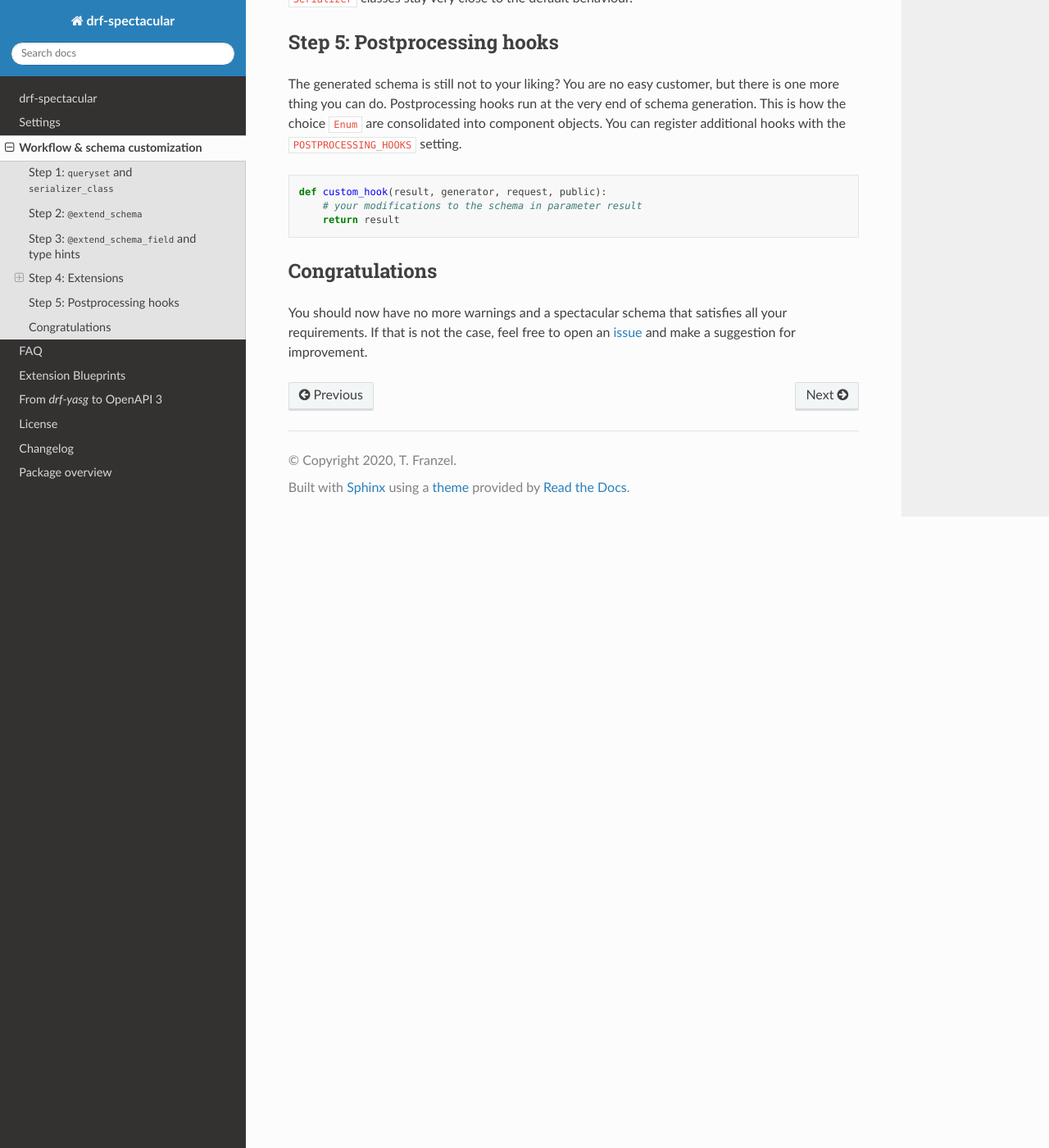
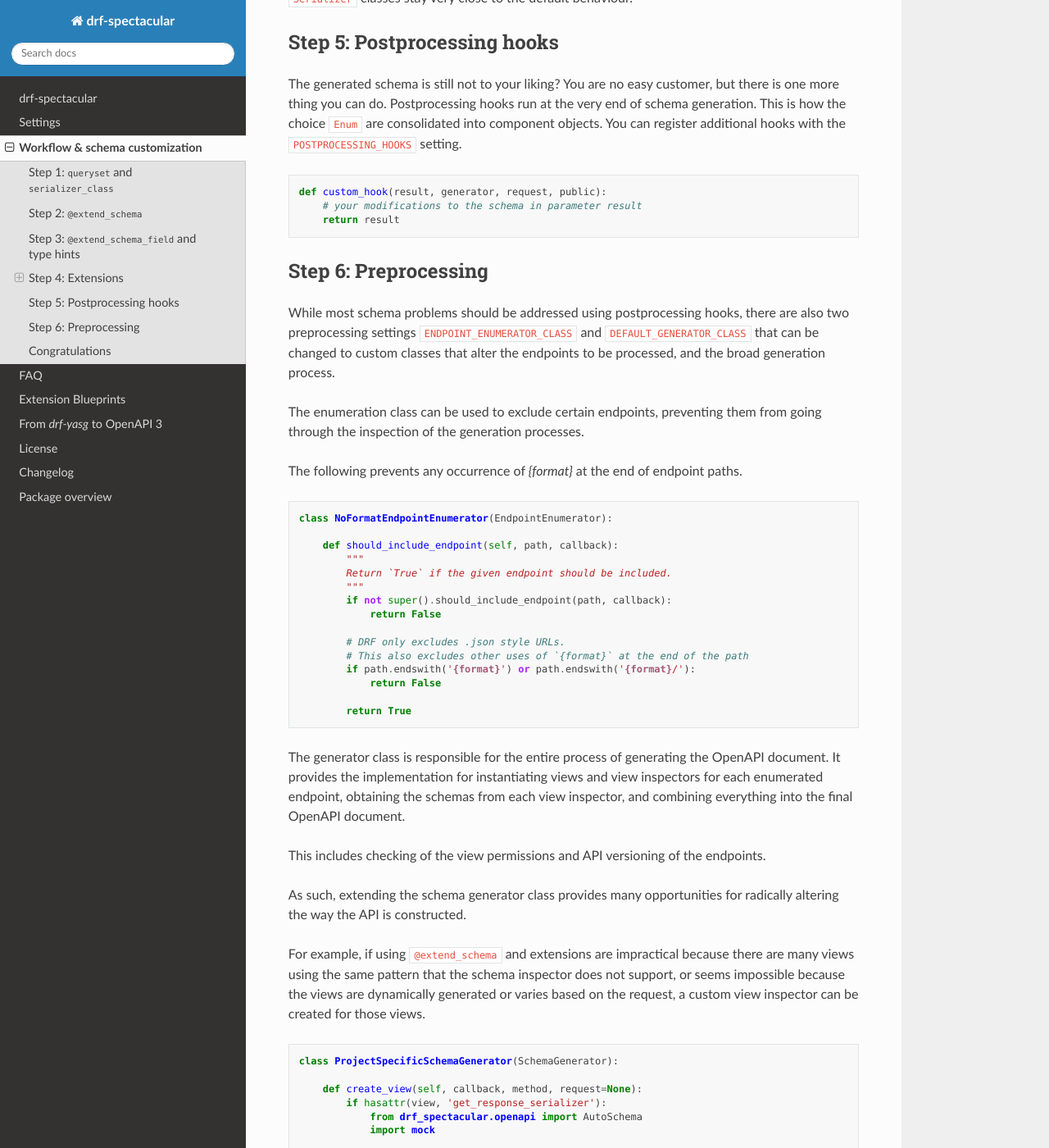
Before and after one commit to tfranzel/drf-spectacular, a Sphinx documentation site: the page built from docs/customization.rst, in a window 1280 px wide and 1400 px high, scrolled down 2918 px. Shown: the whole window at 82% size. Built offline with Sphinx 7.4.7 and the Read the Docs theme 2.0.0, drawn with Linux system fonts in a browser that asks for light colours; some of the changed text lies outside the part shown.

Commit message:
Allow custom endpoint enumerator
Also document custom DEFAULT_GENERATOR_CLASS, and
api_settings.DEFAULT_SCHEMA_CLASS .

Related to https://github.com/tfranzel/drf-spectacular/issues/110

```diff
--- a/docs/customization.rst
+++ b/docs/customization.rst
@@ -158,6 +158,95 @@ the choice ``Enum`` are consolidated into component objects. You can register ad
         return result
 
 
+Step 6: Preprocessing
+---------------------
+
+While most schema problems should be addressed using postprocessing hooks, there
+are also two preprocessing settings ``ENDPOINT_ENUMERATOR_CLASS`` and ``DEFAULT_GENERATOR_CLASS``
+that can be changed to custom classes that alter the endpoints to be processed, and the
+broad generation process.
+
+The enumeration class can be used to exclude certain endpoints, preventing them from
+going through the inspection of the generation processes.
+
+The following prevents any occurrence of `{format}` at the end of endpoint paths.
+
+.. code-block:: python
+
+    class NoFormatEndpointEnumerator(EndpointEnumerator):
+
+        def should_include_endpoint(self, path, callback):
+            """
+            Return `True` if the given endpoint should be included.
+            """
+            if not super().should_include_endpoint(path, callback):
+                return False
+
+            # DRF only excludes .json style URLs.
+            # This also excludes other uses of `{format}` at the end of the path
+            if path.endswith('{format}') or path.endswith('{format}/'):
+                return False
+
+            return True
+
+
+The generator class is responsible for the entire process of generating the
+OpenAPI document.  It provides the implementation for instantiating views and view inspectors
+for each enumerated endpoint, obtaining the schemas from each view inspector, and
+combining everything into the final OpenAPI document.
+
+This includes checking of the view permissions and API versioning of the endpoints.
+
+As such, extending the schema generator class provides many opportunities for radically
+altering the way the API is constructed.
+
+For example, if using ``@extend_schema`` and extensions are impractical because there are many views
+using the same pattern that the schema inspector does not support, or seems impossible because the
+views are dynamically generated or varies based on the request, a custom view inspector can be created
+for those views.
+
+.. code-block:: python
+
+    class ProjectSpecificSchemaGenerator(SchemaGenerator):
+
+        def create_view(self, callback, method, request=None):
+            if hasattr(view, 'get_response_serializer'):
+                from drf_spectacular.openapi import AutoSchema
+                import mock
+
+                request = mock.Mock()
+                request.method = method
+                ...
+
+                view = super().create_view(callback, method, request)
+
+                response_serializer = view.get_response_serializer()
+
+                class CustomResponseSchema(AutoSchema):
+                    def get_response_serializers(self):
+                        return response_serializer
+
+                view.schema = CustomResponseSchema()
+                return view
+
+            return super().create_view(callback, method, request)
+
+
+If the view instantiation and resulting schema does not depend on the request,
+the above example could be more simply achieved by extending
+:py:class:`AutoSchema <drf_spectacular.openapi.AutoSchema>`,
+and declaring that in ``REST_FRAMEWORK['DEFAULT_SCHEMA_CLASS']``.
+
+.. code-block:: python
+
+    class ProjectSpecificAutoSchema(AutoSchema):
+        def get_response_serializers(self):
+            if hasattr(self.view, 'get_response_serializer'):
+                return self.view.response_serializer
+            else:
+                return super().get_response_serializers()
+
+
 Congratulations
 ---------------
 
```
Also changed, not shown: 2 other files.
